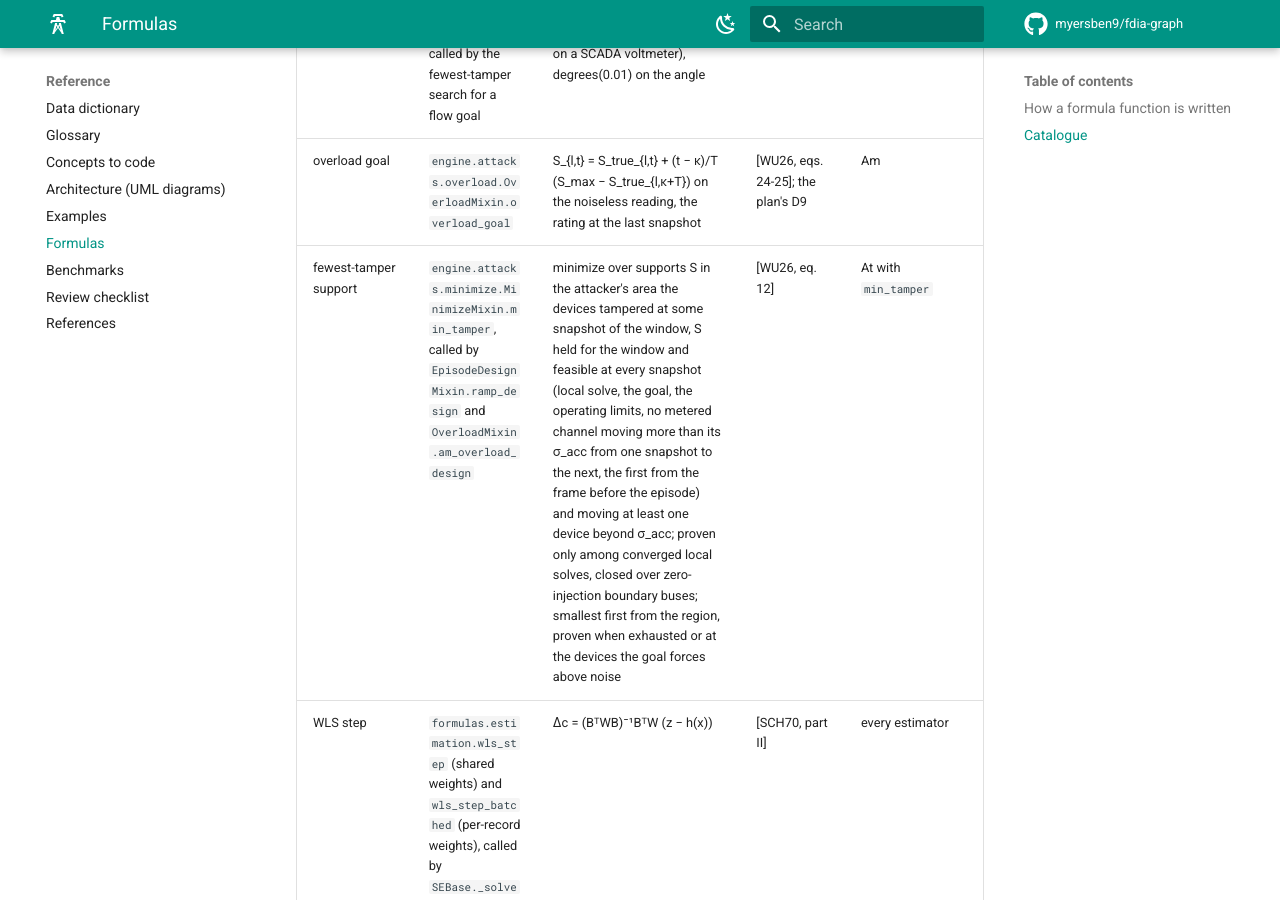
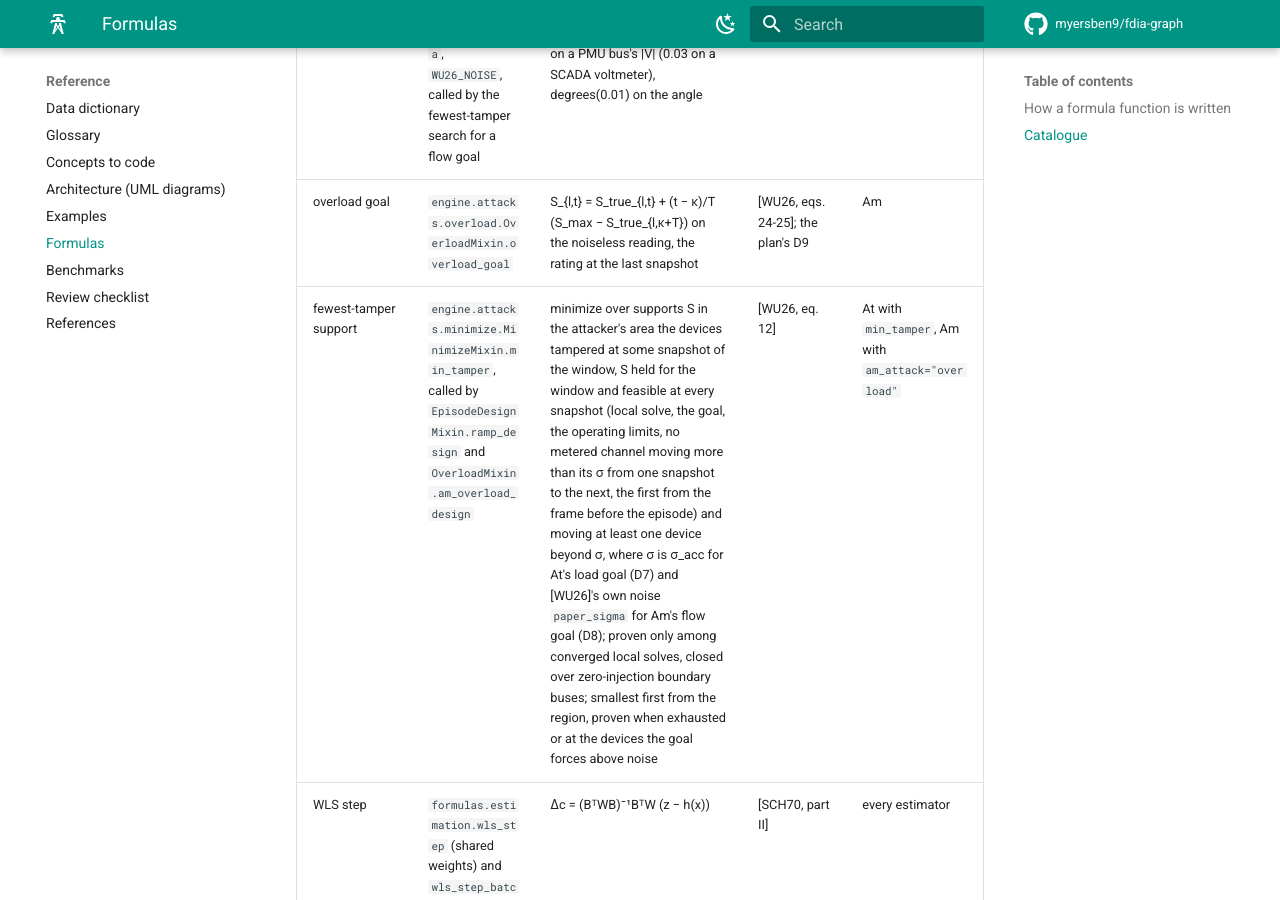
Before and after one commit to myersben9/fdia-graph, an MkDocs documentation site: the page built from docs/reference/FORMULAS.md, in a window 1280 px wide and 900 px high, scrolled down 7647 px. Built offline with MkDocs 1.6.1 and Material for MkDocs 9.7.7, drawn with Linux system fonts in a browser that asks for light colours; comment, search, counter and statistics services are not loaded; the version menu is left out.

Commit message:
FORMULAS: the fewest-tamper row names each goal's sigma

```diff
--- a/docs/reference/FORMULAS.md
+++ b/docs/reference/FORMULAS.md
@@ -74,7 +74,7 @@ objects); one test checks it on a case small enough to verify by hand.
 | flow-goal false state | `formulas.network.local_flow_solve`, called by `FalseStateMixin.solve_flow_local` | S_i(V) = S_fixed_i at the held buses of the interior and \|V_f conj(y_f · V)\| = target on the goal branch, the attackable loads free, solved by least-norm Gauss-Newton steps halved until the residual drops | [WU26, eqs. 24-25] | Am |
 | paper noise | `formulas.noise.paper_sigma`, `WU26_NOISE`, called by the fewest-tamper search for a flow goal | σ = 0.03 pu × base MVA on P, Q injections and flows, 0.01 pu on a PMU bus's \|V\| (0.03 on a SCADA voltmeter), degrees(0.01) on the angle | [WU26, case studies] | Am (D8) |
 | overload goal | `engine.attacks.overload.OverloadMixin.overload_goal` | S_{l,t} = S_true_{l,t} + (t − κ)/T (S_max − S_true_{l,κ+T}) on the noiseless reading, the rating at the last snapshot | [WU26, eqs. 24-25]; the plan's D9 | Am |
-| fewest-tamper support | `engine.attacks.minimize.MinimizeMixin.min_tamper`, called by `EpisodeDesignMixin.ramp_design` and `OverloadMixin.am_overload_design` | minimize over supports S in the attacker's area the devices tampered at some snapshot of the window, S held for the window and feasible at every snapshot (local solve, the goal, the operating limits, no metered channel moving more than its σ_acc from one snapshot to the next, the first from the frame before the episode) and moving at least one device beyond σ_acc; proven only among converged local solves, closed over zero-injection boundary buses; smallest first from the region, proven when exhausted or at the devices the goal forces above noise | [WU26, eq. 12] | At with `min_tamper` |
+| fewest-tamper support | `engine.attacks.minimize.MinimizeMixin.min_tamper`, called by `EpisodeDesignMixin.ramp_design` and `OverloadMixin.am_overload_design` | minimize over supports S in the attacker's area the devices tampered at some snapshot of the window, S held for the window and feasible at every snapshot (local solve, the goal, the operating limits, no metered channel moving more than its σ from one snapshot to the next, the first from the frame before the episode) and moving at least one device beyond σ, where σ is σ_acc for At's load goal (D7) and [WU26]'s own noise `paper_sigma` for Am's flow goal (D8); proven only among converged local solves, closed over zero-injection boundary buses; smallest first from the region, proven when exhausted or at the devices the goal forces above noise | [WU26, eq. 12] | At with `min_tamper`, Am with `am_attack="overload"` |
 | WLS step | `formulas.estimation.wls_step` (shared weights) and `wls_step_batched` (per-record weights), called by `SEBase._solve_plain` and `_w_solve` | Δc = (BᵀWB)⁻¹BᵀW (z − h(x)) | [SCH70, part II] | every estimator |
 | gain matrix | `formulas.estimation.normal_matrix`; per record `formulas.linalg.batched_normal_matrices` | G = HᵀWH | [SCH70, part II] | every estimator, the observability guard |
 | weighted objective | `formulas.estimation.weighted_objective`, the divergence guard of `SEBase._w_solve` | J = Σ w_i (z_i − h_i(x))² | [SCH70] | the robust arms |
```
